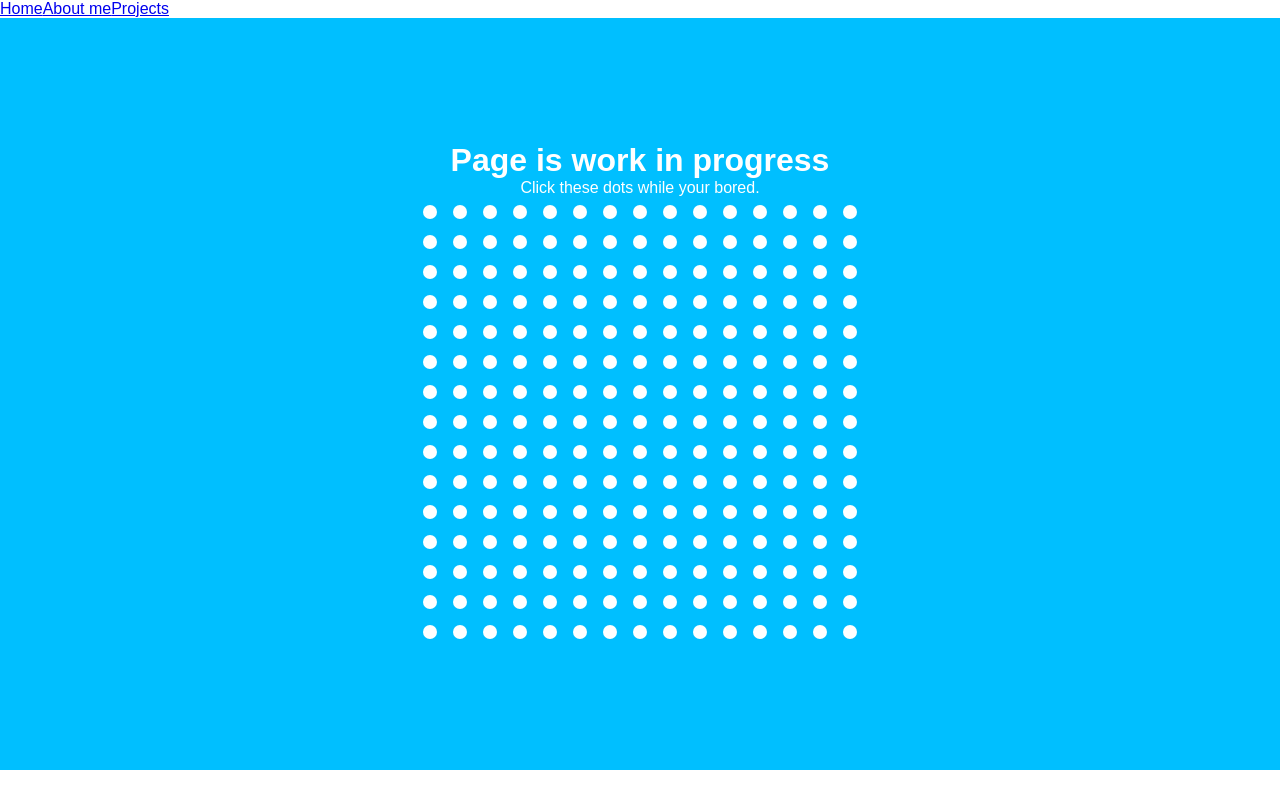
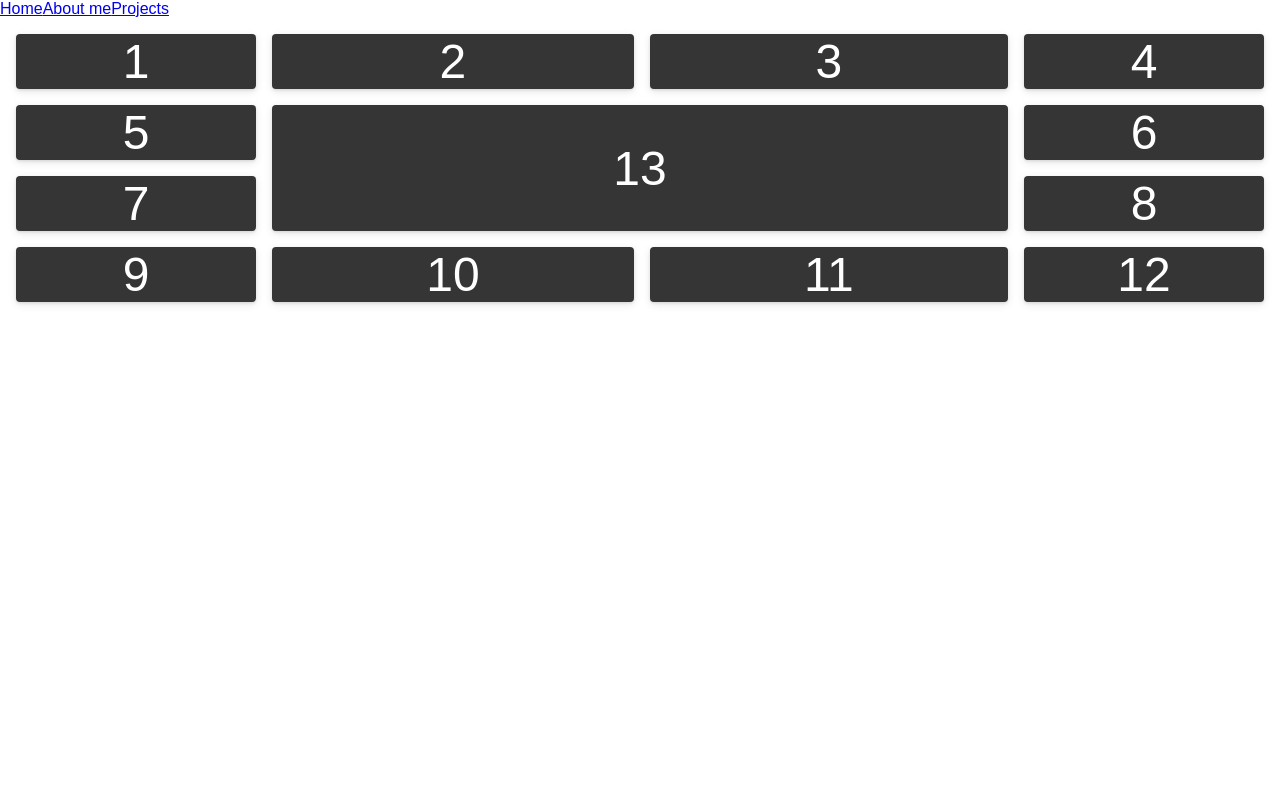
Before and after one commit to Jack17432/Portfolio-Website, a Gatsby site: page /projects in a window 1280 px wide. Built offline with nearby package versions, Linux system fonts and the light colour scheme; Gatsby itself is replaced by a stand-in of ours; a web font is replaced by a local one.

Commit message:
Created grid component, Need to add to docs.

```diff
--- /dev/null
+++ b/src/components/header.js
@@ -0,0 +1,14 @@
+import * as React from 'react'
+import {
+    headerContainer
+} from './styles/header.module.css'
+
+const Header = ( { children }) => {
+    return (
+        <div className={headerContainer}>
+            { children }
+        </div>
+    )
+}
+
+export default Header
--- /dev/null
+++ b/src/components/smallCard.js
@@ -0,0 +1,14 @@
+import * as React from 'react'
+import {
+    card
+} from './styles/smallCard.module.css'
+
+const SmallCard = ( { children } ) => {
+    return (
+        <div className={card}>
+            { children }
+        </div>
+    )
+}
+
+export default SmallCard
--- /dev/null
+++ b/src/components/smallCardArea.js
@@ -0,0 +1,14 @@
+import * as React from 'react'
+import {
+    container,
+} from './styles/smallCardArea.module.css'
+
+const SmallCardArea = ( { children }) => {
+    return (
+        <section className={container}>
+            { children }
+        </section>
+    )
+}
+
+export default SmallCardArea
--- a/src/components/styles/cardArea.module.css
+++ b/src/components/styles/cardArea.module.css
@@ -5,5 +5,5 @@
     padding-right: 22vh;
 
     display: flex;
-    height: calc(80vh - 3rem);
+    height: 100%;
 }
--- a/src/components/styles/fun.module.css
+++ b/src/components/styles/fun.module.css
@@ -3,9 +3,9 @@
 }
 
 .funWrapper{
-    background-color: deepskyblue;
+    background-color: var(--Niceblue);
     color: white;
-    height: calc(100vh - 3rem);
+    height: 100%;
     width: 100vw;
     display: flex;
     flex-direction: column;
--- a/src/components/styles/global.css
+++ b/src/components/styles/global.css
@@ -1,8 +1,10 @@
+@import url('https://fonts.googleapis.com/css?family=Muli&display=swap');
+
 :root{
     /* Text Colours */
     --darkText: #535353;
     --lightText: #ffffff;
-    --Niceblue: #5295F1;
+    --Niceblue: deepskyblue;
 }
 
 body{
@@ -11,7 +13,7 @@ body{
 }
 
 *{
-    font-family: sans-serif;
+    font-family: 'Muli', sans-serif;
     margin: 0;
     padding: 0;
 }
--- /dev/null
+++ b/src/components/styles/header.module.css
@@ -0,0 +1,5 @@
+.header-container{
+    height: calc(100vh - 3rem);
+    width: 100%;
+    overflow: hidden;
+}
--- a/src/components/styles/navBar.module.css
+++ b/src/components/styles/navBar.module.css
@@ -23,6 +23,6 @@
     background-color: lightblue;
 }
 .nav-link-item-active{
-    background-color: white;
-    color: var(--darkText);
+    background-color: var(--Niceblue);
+    color: var(--lightText);
 }
--- /dev/null
+++ b/src/components/styles/smallCard.module.css
@@ -0,0 +1,64 @@
+.card {
+    display: flex;
+    flex-direction: column;
+    justify-content: center;
+    align-items: center;
+    background: #353535;
+    font-size: 3rem;
+    color: #fff;
+    box-shadow: rgba(3, 8, 20, 0.1) 0px 0.15rem 0.5rem, rgba(2, 8, 20, 0.1) 0px 0.075rem 0.175rem;
+    height: 100%;
+    width: 100%;
+    border-radius: 4px;
+    transition: all 500ms;
+    overflow: hidden;
+
+    background-size: cover;
+    background-position: center;
+    background-repeat: no-repeat;
+}
+
+.card:hover {
+    box-shadow: rgba(2, 8, 20, 0.1) 0px 0.35em 1.175em, rgba(2, 8, 20, 0.08) 0px 0.175em 0.5em;
+    transform: translateY(-3px) scale(1.1);
+}
+
+.card:nth-child(1) {
+    grid-area: a;
+}
+.card:nth-child(2) {
+    grid-area: b;
+}
+.card:nth-child(3) {
+    grid-area: c;
+}
+.card:nth-child(4) {
+    grid-area: d;
+}
+.card:nth-child(5) {
+    grid-area: e;
+}
+.card:nth-child(6) {
+    grid-area: f;
+}
+.card:nth-child(7) {
+    grid-area: g;
+}
+.card:nth-child(8) {
+    grid-area: h;
+}
+.card:nth-child(9) {
+    grid-area: i;
+}
+.card:nth-child(10) {
+    grid-area: j;
+}
+.card:nth-child(11) {
+    grid-area: k;
+}
+.card:nth-child(12) {
+    grid-area: l;
+}
+.card:nth-child(13) {
+    grid-area: m;
+}
--- /dev/null
+++ b/src/components/styles/smallCardArea.module.css
@@ -0,0 +1,14 @@
+.container{
+    height: 100%;
+    display: grid;
+    gap: 1rem;
+    padding: 1rem;
+
+    grid-template-areas:
+        'a b c d'
+        'e m m f'
+        'g m m h'
+        'i j k l';
+
+    grid-template-columns: 240px auto auto 240px;
+}
--- a/src/pages/about.js
+++ b/src/pages/about.js
@@ -2,11 +2,14 @@ import * as React from 'react'
 import Layout from "../components/layout";
 import '../components/styles/global.css'
 import Fun from "../components/fun";
+import Header from "../components/header";
 
 const AboutPage = () => {
     return (
         <Layout pageTitle={"About me"}>
-            <Fun/>
+            <Header>
+                <Fun/>
+            </Header>
         </Layout>
     )
 }
--- a/src/pages/index.js
+++ b/src/pages/index.js
@@ -5,16 +5,19 @@ import LargeCard from "../components/largeCard";
 import LargeCardArea from "../components/largeCardArea";
 import { imgCardStyle } from "../components/styles/global.module.css"
 import {StaticImage} from "gatsby-plugin-image";
+import Header from "../components/header";
 
 const IndexPage = () => {
     return (
         <Layout pageTitle={"csgraham.xyz"}>
+            <Header>
                 <LargeCardArea>
                     <LargeCard img={<StaticImage src={"../images/PORTRAIT.jpg"} alt={"Portrait"} className={imgCardStyle}/>}>
                         <h1>Hello,</h1>
                         <h1>I'm Christopher Graham</h1>
                     </LargeCard>
                 </LargeCardArea>
+            </Header>
         </Layout>
     )
 }
--- a/src/pages/projects.js
+++ b/src/pages/projects.js
@@ -1,12 +1,30 @@
 import * as React from 'react'
 import Layout from "../components/layout";
 import '../components/styles/global.css'
-import Fun from "../components/fun";
+import SmallCardArea from "../components/smallCardArea";
+import SmallCard from "../components/smallCard";
+import Header from "../components/header";
 
 const ProjectsPage = () => {
     return (
         <Layout pageTitle={"Projects"}>
-            <Fun/>
+            <Header>
+                <SmallCardArea>
+                    <SmallCard> 1 </SmallCard>
+                    <SmallCard> 2 </SmallCard>
+                    <SmallCard> 3 </SmallCard>
+                    <SmallCard> 4 </SmallCard>
+                    <SmallCard> 5 </SmallCard>
+                    <SmallCard> 6 </SmallCard>
+                    <SmallCard> 7 </SmallCard>
+                    <SmallCard> 8 </SmallCard>
+                    <SmallCard> 9 </SmallCard>
+                    <SmallCard> 10 </SmallCard>
+                    <SmallCard> 11 </SmallCard>
+                    <SmallCard> 12 </SmallCard>
+                    <SmallCard> 13 </SmallCard>
+                </SmallCardArea>
+            </Header>
         </Layout>
     )
 }
```
Lines whose indentation alone changed are shown as unchanged.
